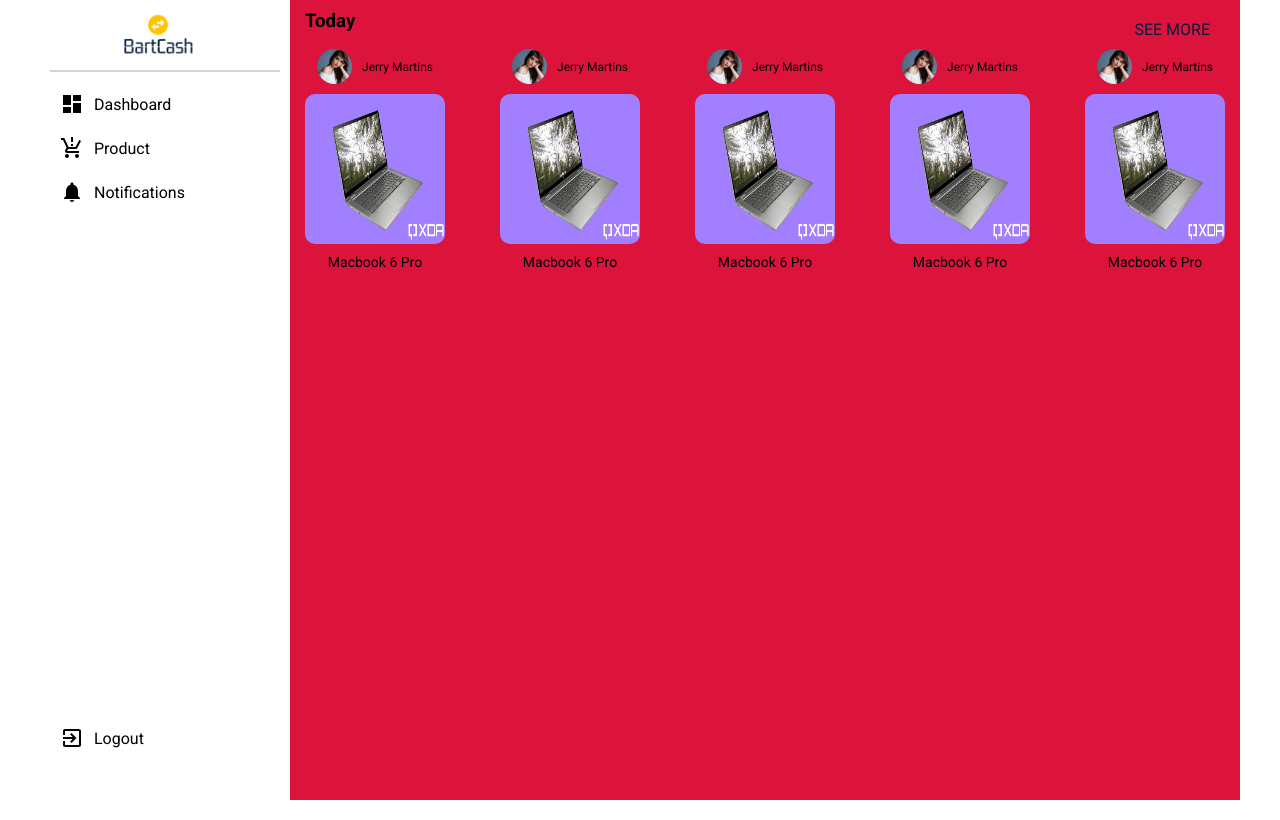
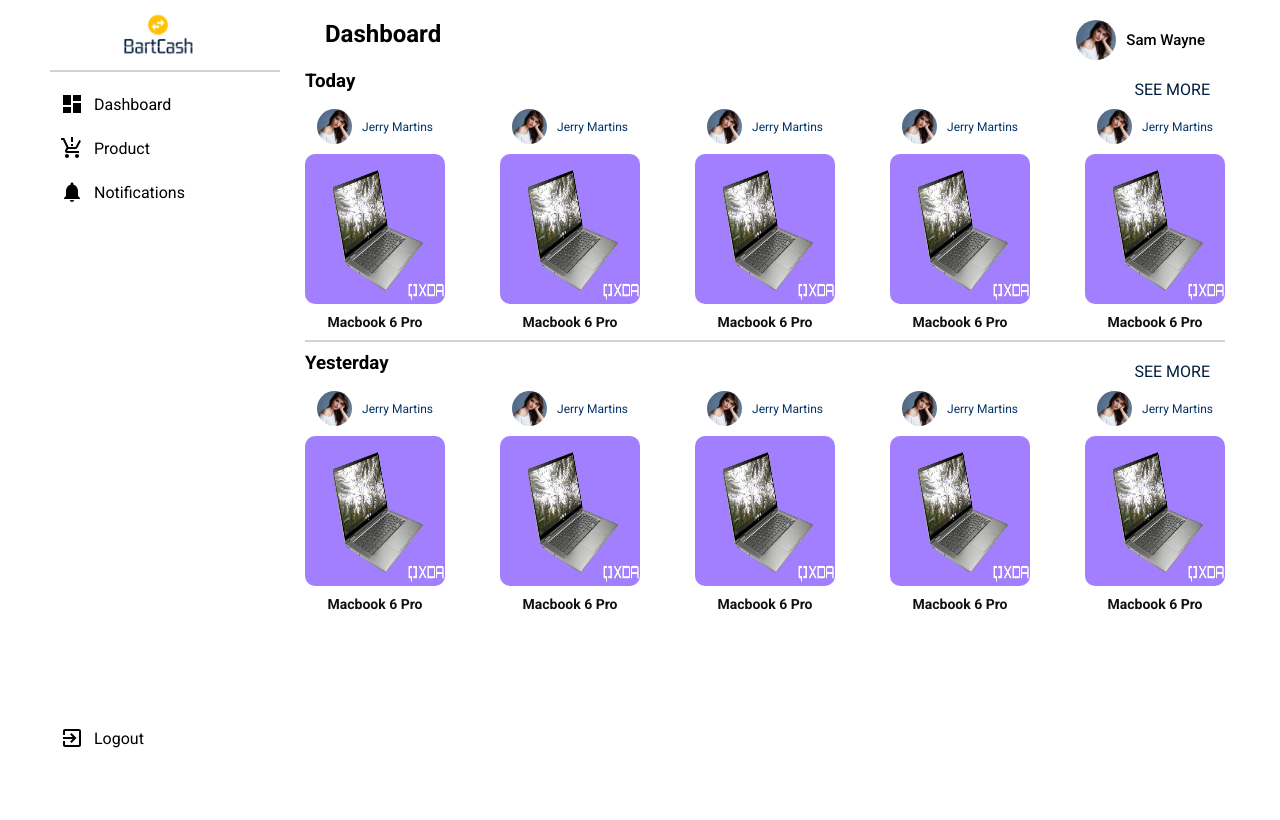
Before and after one commit to bartcash/Admin, a React (Create React App) app: page /product in a window 1280 px wide. Built offline with nearby package versions, Linux system fonts and the light colour scheme.

Commit message:
single product comp created

```diff
--- a/src/App.js
+++ b/src/App.js
@@ -1,5 +1,5 @@
 import { Suspense } from "react";
-import { Signup, Login, Home, ResetLogin, Product, CreateAccount } from "./pages";
+import { Signup, Login, Home, ResetLogin, Product, ProductList, CreateAccount } from "./pages";
 import { createBrowserRouter, RouterProvider } from 'react-router-dom'
 
 
@@ -55,6 +55,22 @@
         </Suspense>
       )
     },
+    {
+      path: '/product:id',
+      element: (
+        <Suspense  fallback={<div>Loading...</div>}>
+          <Product/>
+        </Suspense>
+      )
+    },
+    {
+      path: '/products',
+      element: (
+        <Suspense  fallback={<div>Loading...</div>}>
+          <ProductList/>
+        </Suspense>
+      )
+    },
   ])
   return (
     <div>
--- a/src/components/product/product.css
+++ b/src/components/product/product.css
@@ -20,6 +20,7 @@
 
 .product__center > p{
     font-size: 12px;
+    color: #043467;
 }
 
 
@@ -27,11 +28,14 @@
     display: flex;
     flex-direction: column;
     gap: 10px;
+    cursor: pointer;
 }
 
 .product__btm > p{
     font-size: 14px;
     text-align: center;
+    color: #111;
+    font-weight: 600;
 }
 
 .product__btm-img{
--- a/src/components/topbar/Topbar.jsx
+++ b/src/components/topbar/Topbar.jsx
@@ -1,5 +1,5 @@
 import './topbar.css'
-import { avater } from '../../constants/images';
+import { pic1 } from '../../constants/images';
 import { RiMenu3Line, RiCloseLine } from 'react-icons/ri'
 import { useState } from 'react';
 
@@ -42,7 +42,7 @@
       <div className='topbar__cont'>
         <h2>Dashboard</h2>
         <div className='topbar__div'>
-          <img src={avater} alt='' className='topbar__img'/>
+          <img src={pic1} alt='' className='topbar__img'/>
           <p>Sam Wayne</p>
         </div>
       </div>
--- a/src/pages/index.js
+++ b/src/pages/index.js
@@ -6,6 +6,8 @@
 const CreateAccount = lazy(()=> import('./createAcct/CreateAccount'))
 const Home = lazy(()=> import('./home/Home'))
 const Product = lazy(()=> import('./product/Product'))
+const ProductList = lazy(()=> import('./productList/ProductList'))
+const SingleProduct = lazy(()=> import('./singleProduct/SingleProduct'))
 
 
 export {
@@ -14,5 +16,7 @@
     CreateAccount,
     Home,
     Product,
-    ResetLogin
+    ResetLogin,
+    ProductList,
+    SingleProduct
 }
--- a/src/pages/product/Product.jsx
+++ b/src/pages/product/Product.jsx
@@ -1,5 +1,5 @@
 import './product.css'
-import { Sidebar, DailyProduct } from '../../components'
+import { Sidebar, DailyProduct, Topbar } from '../../components'
 import { dailyProduct } from '../../constants/dummyData'
 
 
@@ -8,11 +8,26 @@
     <main className='product'>
       <Sidebar/>
       <section className='product__cont'>
+        <Topbar/>
             <div className='product__top'>
                 <h3>Today</h3>
                 <p>SEE MORE</p>
             </div>
-            <section className='product__list'>
+          <section className='product__list'>
+          {
+            dailyProduct.map((products) => (
+              <DailyProduct/>
+            ))
+          }
+            </section>
+
+          <hr/>
+
+          <div className='product__top'>
+                <h3>Yesterday</h3>
+                <p>SEE MORE</p>
+            </div>
+          <section className='product__list'>
           {
             dailyProduct.map((products) => (
               <DailyProduct/>
--- a/src/pages/product/product.css
+++ b/src/pages/product/product.css
@@ -4,6 +4,7 @@
     display: flex;
     justify-content: center;
     margin: auto;
+    background-color: #ffffff;
 }
 
 .product__cont{
@@ -11,7 +12,6 @@
     display: flex;
     flex-direction: column;
     padding: 10px 15px;
-    background-color: crimson;
 }
 
 .product__top{
@@ -29,3 +29,8 @@
     display: flex;
     justify-content:space-between;
 }
+
+hr{
+    background: grey;
+    border: .5px solid rgb(75, 45, 45);
+}
--- /dev/null
+++ b/src/pages/productList/ProductList.jsx
@@ -0,0 +1,11 @@
+import './productlist.css'
+
+const ProductList = () => {
+  return (
+    <main className='productList'>
+      ProductList
+    </main>
+  )
+}
+
+export default ProductList
--- /dev/null
+++ b/src/pages/singleProduct/SingleProduct.jsx
@@ -0,0 +1,11 @@
+import "./singleProduct.css"
+
+const SingleProduct = () => {
+  return (
+    <div>
+      SingleProduct
+    </div>
+  )
+}
+
+export default SingleProduct
```
Also changed, not shown: src/pages/productList/productlist.css (added), src/pages/singleProduct/singleProduct.css (added).
